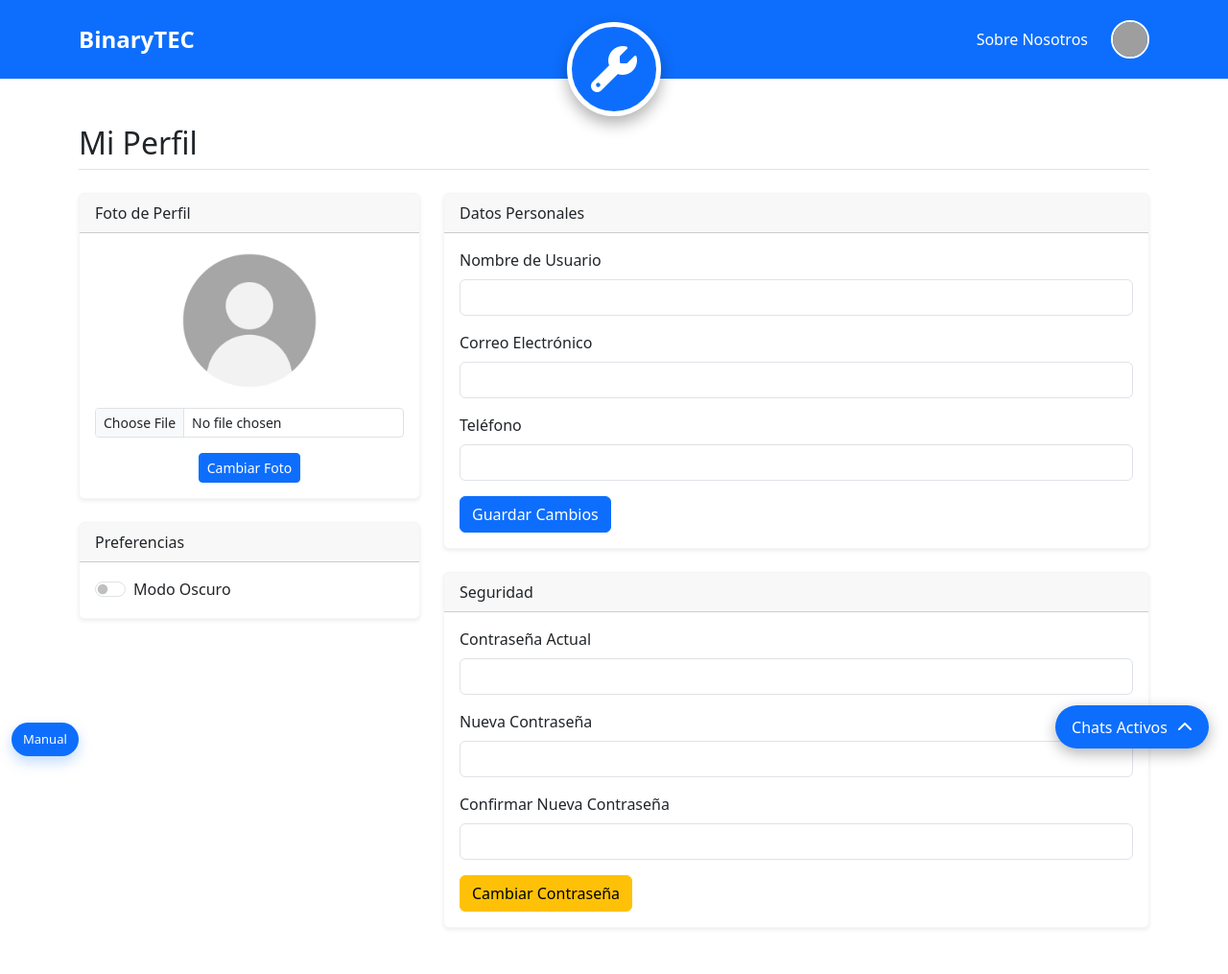
After one commit to CristoRee/ProyectoMACS, a PHP site: template views/usuario/perfil.php in a window 1280 px wide. The commit adds this page. Shown: the whole page at 96% size. Run offline with PHP 8.4, Linux system fonts and the light colour scheme; the template is opened without the code that fills it, so the values that code supplies are empty; the visitor is signed in with stand-in values (Sample User, id 1); grey boxes are pictures that could not be loaded.

Commit message:
Agregado pestaña de modificacion del perfil del usuario | C-0.4

```diff
--- a/assets/css/footerChat.css
+++ b/assets/css/footerChat.css
@@ -92,3 +92,22 @@
 .mensaje.emisor, .mensaje.receptor { width: 100%; }
 .mensaje.emisor { align-items: flex-end; }
 .mensaje.receptor { align-items: flex-start; }
+
+
+.manual-flotante {
+    position: fixed;
+    left: 12px;
+    bottom: 12px;
+    background: #0d6efd;
+    color: #fff;
+    padding: 8px 12px;
+    border-radius: 20px;
+    font-size: 13px;
+    text-decoration: none;
+    box-shadow: 0 6px 14px rgba(13, 110, 253, 0.25);
+    z-index: 999;
+    display: inline-flex;
+    align-items: center;
+    justify-content: center;
+}
+.manual-flotante:hover { background: #0b5ed7; color: #fff; }
--- a/config/conexion.php
+++ b/config/conexion.php
@@ -2,7 +2,7 @@
 function conectar() {
     $host = 'localhost';
     $usuario = 'root';
-    $clave = '';
+    $clave = 'c9831512';
     $base_datos = 'basemacs';
 
     $conexion = new mysqli($host, $usuario, $clave, $base_datos);
--- a/views/includes/footer.php
+++ b/views/includes/footer.php
@@ -1,4 +1,3 @@
-<link href="assets/css/footerChat.css" rel="stylesheet">
 </div> <?php if (isset($_SESSION['id_usuario'])): ?>
 
 <div class="chat-launcher" id="chat-launcher">
@@ -37,39 +36,13 @@
 <?php endif; ?>
 
 <?php
-// Mostrar el botón del manual solo en la pantalla inicial
-$showManualButton = false;
-// Condiciones: 1) No hay 'accion' en GET (ruta por defecto), 2) accion == 'inicio'
-if (!isset($_GET['accion']) || (isset($_GET['accion']) && $_GET['accion'] === 'inicio')) {
-    $showManualButton = true;
-}
-if (isset($_SERVER['REQUEST_URI']) && ($_SERVER['REQUEST_URI'] === '/ProyectoMACS/' || $_SERVER['REQUEST_URI'] === '/ProyectoMACS/index.php')) {
-    $showManualButton = true;
-}
+
+$accion = $_GET['accion'] ?? 'inicio';
+$showManualButton = ($accion === 'inicio');
 
 if ($showManualButton): ?>
 
-<a href="/ProyectoMACS/Documentos/Manual_Usuario_ProyectoMACS_Usuario.php" id="manual-flotante" class="manual-flotante" title="Manual de Usuario" target="_blank" rel="noopener">Manual</a>
-
-<style>
-.manual-flotante{
-    position:fixed;
-    left:12px;
-    bottom:12px;
-    background:#0d6efd;
-    color:#fff;
-    padding:8px 12px;
-    border-radius:20px;
-    font-size:13px;
-    text-decoration:none;
-    box-shadow:0 6px 14px rgba(13,110,253,0.25);
-    z-index:9999;
-    display:inline-flex;
-    align-items:center;
-    justify-content:center;
-}
-.manual-flotante:hover{background:#0b5ed7}
-</style>
+<a href="/ProyectoMACS/Documentos/Manual_Usuario_ProyectoMACS_Usuario.html" id="manual-flotante" class="manual-flotante" title="Manual de Usuario" target="_blank" rel="noopener">Manual</a>
 
 <?php endif; ?>
 
@@ -77,6 +50,8 @@ if ($showManualButton): ?>
 
 <script>
 document.addEventListener('DOMContentLoaded', function() {
+    const currentUserId = document.body.dataset.userId;
+
     if(document.getElementById('chat-ventana')) {
         const chatLauncher = document.getElementById('chat-launcher');
         const toggleBtn = document.getElementById('toggle-chat-list');
@@ -107,7 +82,7 @@ document.addEventListener('DOMContentLoaded', function() {
                         listItem.className = 'chat-list-item';
                         listItem.innerHTML = `<div>${conv.otro_participante || 'Técnico no asignado'}</div><small>Ticket #${conv.id_ticket}</small>`;
                         listItem.onclick = () => {
-                            abrirChat(conv.id_ticket);
+                            abrirChat(conv.id_ticket, conv.target);
                             chatList.style.display = 'none';
                             toggleBtn.classList.remove('open');
                         };
@@ -126,7 +101,7 @@ document.addEventListener('DOMContentLoaded', function() {
             chatVentana.classList.remove('chat-ventana-oculta');
 
             let tituloChat = (target === 'tecnico')
-                ? `Chat Privado (Técnico) - Ticket #${id_ticket}`
+                ? `Chat Privado - Ticket #${id_ticket}`
                 : `Chat del Ticket #${id_ticket}`;
             document.getElementById('chat-titulo').textContent = tituloChat;
 
@@ -136,6 +111,9 @@ document.addEventListener('DOMContentLoaded', function() {
                 if (!response.ok) throw new Error('Error al cargar datos del chat.');
                 const data = await response.json();
 
+
+                chatVentana.dataset.ticketId = id_ticket;
+                chatVentana.dataset.target = target;
                 document.getElementById('chat-id-conversacion').value = data.id_conversacion;
                 document.getElementById('chat-id-receptor').value = data.id_receptor;
 
@@ -174,7 +152,7 @@ document.addEventListener('DOMContentLoaded', function() {
                 return;
             }
             mensajes.forEach(msg => {
-                const esEmisor = (msg.id_emisor == <?php echo $_SESSION['id_usuario']; ?>);
+                const esEmisor = (msg.id_emisor == currentUserId);
                 const rolClase = msg.nombre_rol.toLowerCase().normalize("NFD").replace(/[\u0300-\u036f]/g, "");
 
                 const mensajeDiv = document.createElement('div');
@@ -213,9 +191,9 @@ document.addEventListener('DOMContentLoaded', function() {
                 body: formData
             });
 
-            const titulo = document.getElementById('chat-titulo').textContent;
-            const id_ticket = titulo.match(/\d+/)[0];
-            const target = titulo.includes('Privado') ? 'tecnico' : 'ticket';
+
+            const id_ticket = chatVentana.dataset.ticketId;
+            const target = chatVentana.dataset.target;
 
             inputMensaje.value = '';
             abrirChat(id_ticket, target);
--- a/views/includes/header.php
+++ b/views/includes/header.php
@@ -7,8 +7,11 @@
     <link href="https://cdn.jsdelivr.net/npm/bootstrap@5.3.3/dist/css/bootstrap.min.css" rel="stylesheet">
     <link rel="stylesheet" href="https://cdnjs.cloudflare.com/ajax/libs/font-awesome/6.5.2/css/all.min.css">
     <link href="assets/css/style.css" rel="stylesheet">
+    <?php if (isset($_SESSION['id_usuario'])): ?>
+    <link href="assets/css/footerChat.css" rel="stylesheet">
+    <?php endif; ?>
 </head>
-<body>
+<body <?php if (isset($_SESSION['id_usuario'])) echo 'data-user-id="' . $_SESSION['id_usuario'] . '"'; ?>>
 
 <header class="bg-primary position-relative">
     <nav class="navbar navbar-expand-lg navbar-dark container">
@@ -31,7 +34,10 @@
                     <?php if (isset($_SESSION['usuario'])): ?>
 
                         <a class="nav-link dropdown-toggle" href="#" role="button" data-bs-toggle="dropdown" aria-expanded="false">
-                            <img src="https://i.pravatar.cc/40?u=<?php echo htmlspecialchars($_SESSION['usuario']); ?>" class="profile-pic rounded-circle" alt="Perfil">
+                            <?php
+                                $foto_perfil_sesion = $_SESSION['foto_perfil'] ?? 'assets/images/default-avatar.png';
+                            ?>
+                            <img src="<?php echo htmlspecialchars($foto_perfil_sesion); ?>" class="profile-pic rounded-circle" alt="Perfil" style="width: 40px; height: 40px; object-fit: cover;">
                         </a>
                         <ul class="dropdown-menu dropdown-menu-end shadow-lg border-0">
                             <li><h6 class="dropdown-header">Hola, <?php echo htmlspecialchars($_SESSION['usuario']); ?></h6></li>
@@ -44,12 +50,12 @@
                             <?php endif; ?>
                             <?php if (isset($_SESSION['rol']) && $_SESSION['rol'] == 2):?>
                                 <li><a class="dropdown-item" href="index.php?accion=misTickets"><i class="fas fa-ticket-alt me-2"></i>Mis Tickets</a></li>
-                            <?php endif; ?>
+                            <?php endif; // <-- CORREGIDO: Era '<?_php' ?>
                             <?php if (isset($_SESSION['rol']) && $_SESSION['rol'] == 3):?>
                                 <li><a class="dropdown-item" href="index.php?accion=misSolicitudes"><i class="fas fa-folder-open me-2"></i>Mis Solicitudes</a></li>
-                            <?php endif; ?>
+                            <?php endif; // <-- CORREGIDO: Era '<?_php' ?>
                             <li><hr class="dropdown-divider"></li>
-                            <li><a class="dropdown-item" href="#"><i class="fas fa-user-circle me-2"></i>Mi Perfil</a></li>
+                            <li><a class="dropdown-item" href="index.php?accion=miPerfil"><i class="fas fa-user-circle me-2"></i>Mi Perfil</a></li>
                             <li><hr class="dropdown-divider"></li>
                             <li><a class="dropdown-item text-danger" href="index.php?accion=logout"><i class="fas fa-sign-out-alt me-2"></i>Cerrar Sesión</a></li>
                         </ul>
@@ -57,7 +63,8 @@
                     <?php else:?>
 
                         <a class="nav-link dropdown-toggle text-white" href="#" role="button" data-bs-toggle="dropdown" aria-expanded="false">
-                            <i class="fas fa-user-circle fa-lg"></i> </a>
+                            <i class="fas fa-user-circle fa-lg"></i>
+                        </a>
                         <ul class="dropdown-menu dropdown-menu-end shadow-lg border-0">
                             <li><a class="dropdown-item" href="index.php?accion=login"><i class="fas fa-sign-in-alt me-2"></i>Iniciar Sesión</a></li>
                             <li><a class="dropdown-item" href="index.php?accion=mostrarRegistro"><i class="fas fa-user-plus me-2"></i>Registrarse</a></li>
--- a/views/ticket/gestionar_tickets.php
+++ b/views/ticket/gestionar_tickets.php
@@ -33,12 +33,8 @@
                             <i class="fas fa-user-plus"></i> Asignar
                         </button>
 
-                        <button type="button" class="btn btn-sm btn-success" onclick="abrirChat(<?php echo $ticket['id_ticket']; ?>, 'ticket')" data-bs-toggle="tooltip" data-bs-placement="top" title="Ver chat del Ticket (público)">
-                            <i class="fas fa-comments"></i>
-                        </button>
-
                         <?php if ($ticket['id_tecnico_asignado']): ?>
-                        <button type="button" class="btn btn-sm btn-info" onclick="abrirChat(<?php echo $ticket['id_ticket']; ?>, 'tecnico')" data-bs-toggle="tooltip" data-bs-placement="top" title="Chatear en privado con Técnico">
+                        <button type="button" class="btn btn-sm btn-info" onclick="abrirChat(<?php echo $ticket['id_ticket']; ?>, 'tecnico')" data-bs-toggle="tooltip" data-bs-placement="top" title="Chat Privado con Técnico">
                             <i class="fas fa-headset"></i>
                         </button>
                         <?php endif; ?>
--- /dev/null
+++ b/views/usuario/perfil.php
@@ -0,0 +1,88 @@
+<div class="container my-5">
+    <h2 class="pb-2 border-bottom mb-4">Mi Perfil</h2>
+
+    <?php if(isset($_GET['status'])): ?>
+        <?php if($_GET['status'] === 'profile_success'): ?>
+            <div class="alert alert-success">Perfil actualizado con éxito.</div>
+        <?php elseif($_GET['status'] === 'pwd_success'): ?>
+            <div class="alert alert-success">Contraseña cambiada con éxito.</div>
+        <?php elseif($_GET['status'] === 'pwd_mismatch'): ?>
+            <div class="alert alert-danger">La nueva contraseña y su confirmación no coinciden.</div>
+        <?php elseif($_GET['status'] === 'pwd_incorrect'): ?>
+            <div class="alert alert-danger">La contraseña actual es incorrecta.</div>
+        <?php endif; ?>
+    <?php endif; ?>
+
+    <div class="row">
+        <div class="col-lg-4">
+           <div class="card shadow-sm mb-4">
+             <div class="card-header">Foto de Perfil</div>
+                <div class="card-body text-center">
+                     <img src="<?php echo !empty($usuario['foto_perfil']) ? htmlspecialchars($usuario['foto_perfil']) : 'assets/images/default-avatar.png'; ?>"
+                          alt="Foto de Perfil" class="img-fluid rounded-circle mb-3" style="width: 150px; height: 150px; object-fit: cover;">
+
+            <form action="index.php?accion=actualizarFotoPerfil" method="POST" enctype="multipart/form-data">
+                <div class="mb-3">
+                    <input class="form-control form-control-sm" type="file" name="foto_perfil" required>
+                </div>
+            <button type="submit" class="btn btn-primary btn-sm">Cambiar Foto</button>
+        </form>
+    </div>
+</div>
+
+            <div class="card shadow-sm">
+                <div class="card-header">Preferencias</div>
+                <div class="card-body">
+                    <div class="form-check form-switch">
+                        <input class="form-check-input" type="checkbox" role="switch" id="darkModeSwitch">
+                        <label class="form-check-label" for="darkModeSwitch">Modo Oscuro</label>
+                    </div>
+                </div>
+            </div>
+        </div>
+
+        <div class="col-lg-8">
+            <div class="card shadow-sm mb-4">
+                <div class="card-header">Datos Personales</div>
+                <div class="card-body">
+                    <form action="index.php?accion=actualizarPerfil" method="POST">
+                        <div class="mb-3">
+                            <label for="nombre_usuario" class="form-label">Nombre de Usuario</label>
+                            <input type="text" class="form-control" name="nombre_usuario" value="<?php echo htmlspecialchars($usuario['nombre_usuario']); ?>" required>
+                        </div>
+                        <div class="mb-3">
+                            <label for="email" class="form-label">Correo Electrónico</label>
+                            <input type="email" class="form-control" name="email" value="<?php echo htmlspecialchars($usuario['email']); ?>" required>
+                        </div>
+                        <div class="mb-3">
+                            <label for="telefono" class="form-label">Teléfono</label>
+                            <input type="tel" class="form-control" name="telefono" value="<?php echo htmlspecialchars($usuario['telefono'] ?? ''); ?>">
+                        </div>
+                        <button type="submit" class="btn btn-primary">Guardar Cambios</button>
+                    </form>
+                </div>
+            </div>
+
+            <div class="card shadow-sm">
+                <div class="card-header">Seguridad</div>
+                <div class="card-body">
+                    <form action="index.php?accion=cambiarPassword" method="POST">
+                        <div class="mb-3">
+                            <label for="password_actual" class="form-label">Contraseña Actual</label>
+                            <input type="password" class="form-control" name="password_actual" required>
+                        </div>
+                        <div class="mb-3">
+                            <label for="password_nueva" class="form-label">Nueva Contraseña</label>
+                            <input type="password" class="form-control" name="password_nueva" required>
+                        </div>
+                        <div class="mb-3">
+                            <label for="password_confirm" class="form-label">Confirmar Nueva Contraseña</label>
+                            <input type="password" class="form-control" name="password_confirm" required>
+                        </div>
+                        <button type="submit" class="btn btn-warning">Cambiar Contraseña</button>
+                    </form>
+                </div>
+            </div>
+        </div>
+    </div>
+</div>
```
Also changed, not shown: other parts of views/includes/footer.php (+32 -1 lines), controllers/ChatController.php (+29 -11 lines), controllers/TicketController.php (+12 -6 lines), controllers/UsuarioController.php (+109 -5 lines), index.php (+20 -0 lines), models/Chat.php (+52 -18 lines), models/Usuario.php (+55 -5 lines), assets/images/default-avatar.png (added), uploads/perfiles/user_8_68f69c636aec9.jpg (added).
